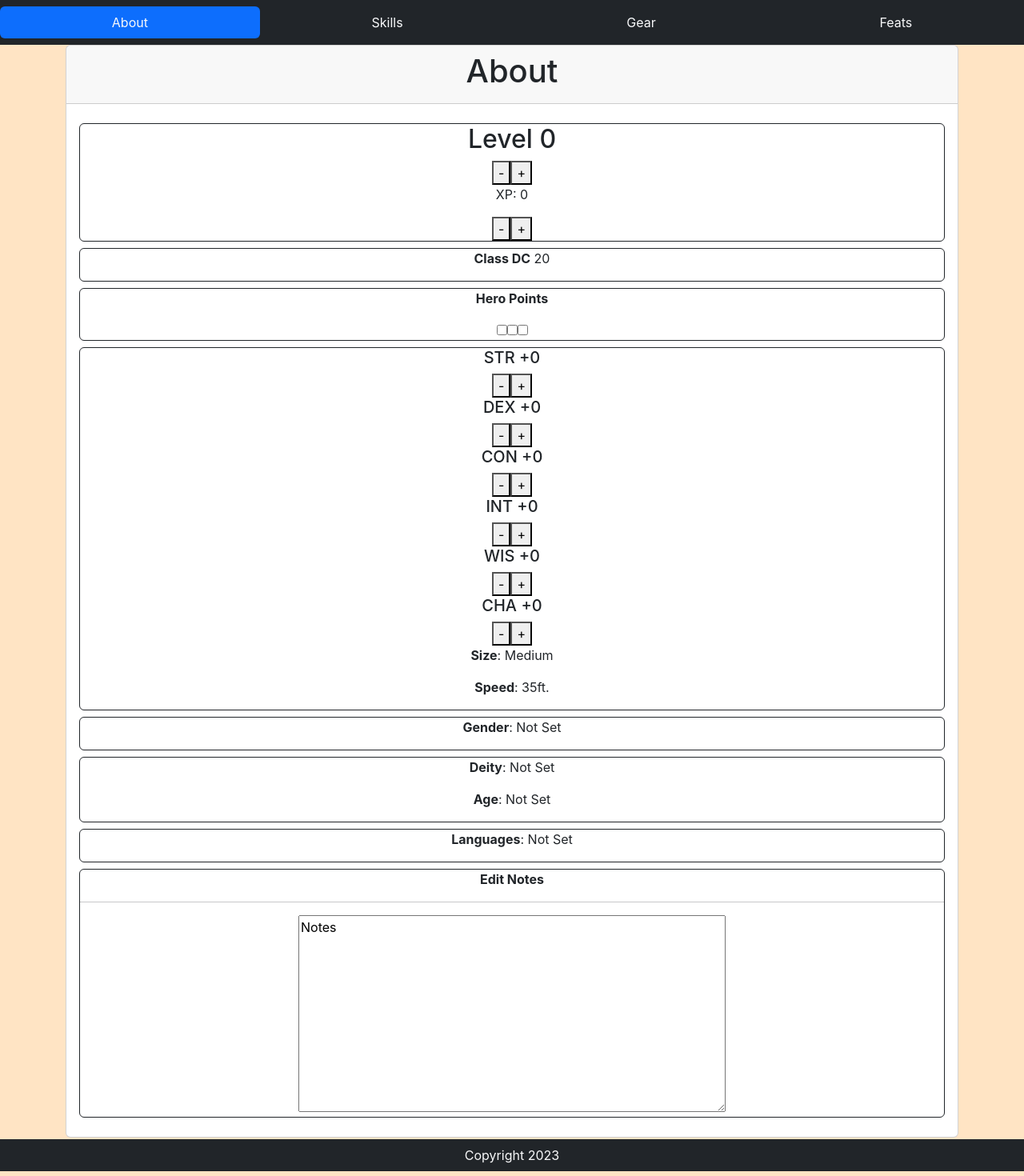
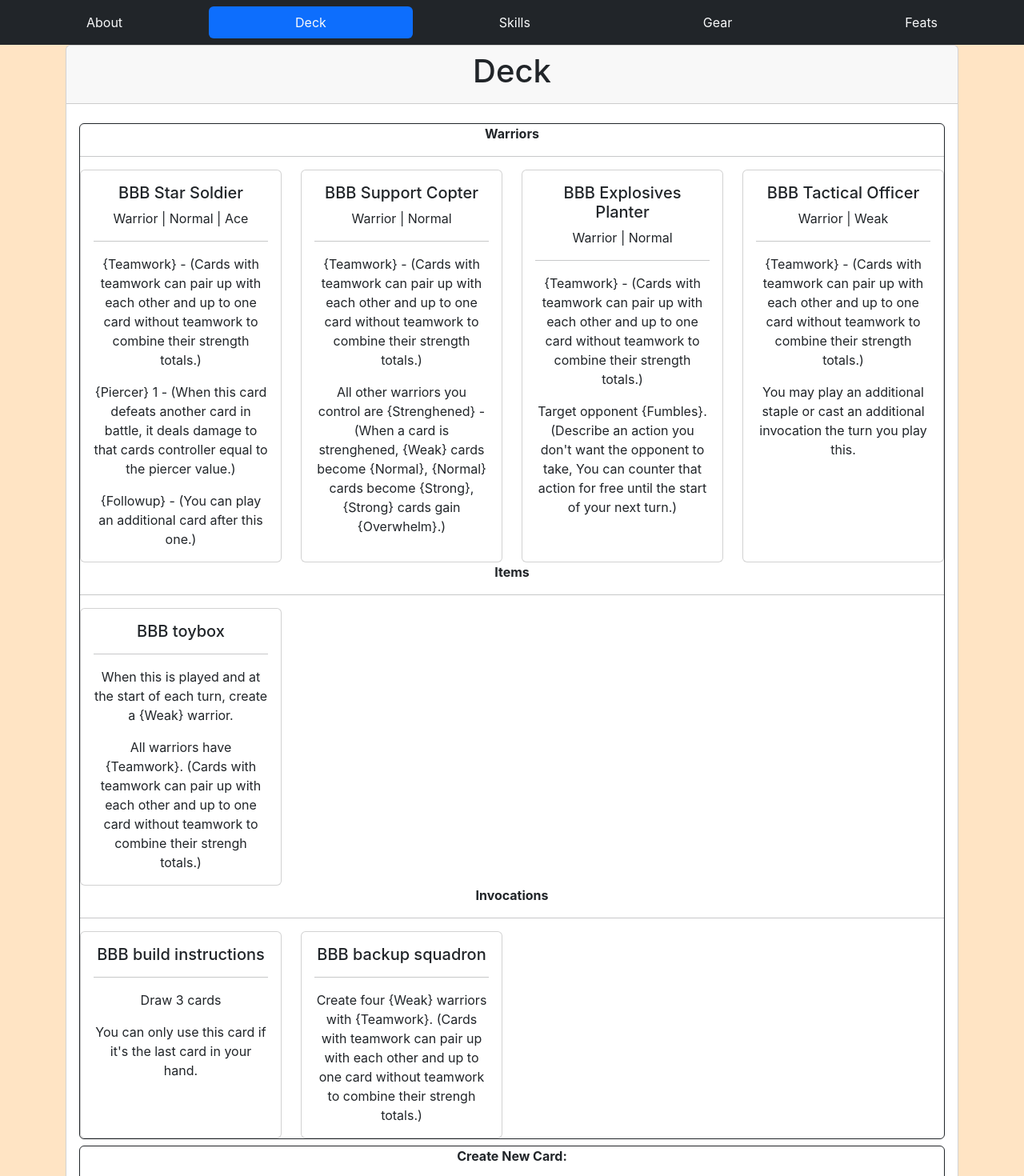
Before and after one commit to greg93john/perfect-draw-card-creator, a React (Create React App) app: page / in a window 1280 px wide. Shown: the top 1470 px of the page at 80% size. Built offline with nearby package versions, Linux system fonts and the light colour scheme; the HTML template or start-up script is replaced by a standard one.

Commit message:
Adds "Deck" tab to page (repurposing project to Perfect Draw! )

```diff
--- a/package.json
+++ b/package.json
@@ -1,5 +1,5 @@
 {
-  "name": "rpg-character-sheet",
+  "name": "perfect-draw-card-creator",
   "version": "0.1.0",
   "private": true,
   "dependencies": {
--- a/public/index.html
+++ b/public/index.html
@@ -8,7 +8,7 @@
   <meta name="theme-color" content="#000000" />
   <meta name="description" content="a webpage for character sheets" />
 
-  <title>RPG Character Sheet</title>
+  <title>Perfect Draw! Deck Creator</title>
   <link href="https://cdn.jsdelivr.net/npm/bootstrap@5.3.2/dist/css/bootstrap.min.css" rel="stylesheet"
     integrity="sha384-T3c6CoIi6uLrA9TneNEoa7RxnatzjcDSCmG1MXxSR1GAsXEV/Dwwykc2MPK8M2HN" crossorigin="anonymous">
 </head>
--- a/src/App.js
+++ b/src/App.js
@@ -5,7 +5,14 @@ import Footer from "./components/Footer";
 import NavBar from "./components/NavBar";
 
 function App() {
-  const [tabName, setTabName] = useState("About");
+  const [tabName, setTabName] = useState("Deck");
+
+  const [cardData, setCardData] = useState(
+    {
+      type: "warrior"
+
+    }
+  )
 
   const [charData, setCharData] = useState(
     {
@@ -35,20 +42,109 @@ function App() {
         silver: 0,
         copper: 0,
       },
+
+      name: "Elena Guerrero",
+      pronouns: "She/Her",
+      passion: 3,
+      skill: -1,
+      friendship: 1,
+      exp: 0,
+      cards:
+      {
+        warriors: {
+          BBB_Star_Soldier: {
+            strength: "Normal",
+            isAce: true,
+            effects:
+              [
+                "{Teamwork} - (Cards with teamwork can pair up with each other and up to one card without teamwork to combine their strength totals.)",
+                "{Piercer} 1 - (When this card defeats another card in battle, it deals damage to that cards controller equal to the piercer value.)",
+                "{Followup} - (You can play an additional card after this one.)"
+              ]
+          },
+
+          BBB_Support_Copter: {
+            strength: "Normal",
+            isAce: false,
+            effects:
+              [
+                "{Teamwork} - (Cards with teamwork can pair up with each other and up to one card without teamwork to combine their strength totals.)",
+                "All other warriors you control are {Strenghened} - (When a card is strenghened, {Weak} cards become {Normal}, {Normal} cards become {Strong}, {Strong} cards gain {Overwhelm}.)"
+              ]
+          },
+
+          BBB_Explosives_Planter: {
+            strength: "Normal",
+            isAce: false,
+            effects:
+              [
+                "{Teamwork} - (Cards with teamwork can pair up with each other and up to one card without teamwork to combine their strength totals.)",
+                "Target opponent {Fumbles}. (Describe an action you don't want the opponent to take, You can counter that action for free until the start of your next turn.)"
+              ]
+          },
+
+          BBB_Tactical_Officer: {
+            strength: "Weak",
+            isAce: false,
+            effects:
+              [
+                "{Teamwork} - (Cards with teamwork can pair up with each other and up to one card without teamwork to combine their strength totals.)",
+                "You may play an additional staple or cast an additional invocation the turn you play this."
+              ]
+          },
+        },
+
+        items: {
+          BBB_toybox: {
+            strength: "normal",
+            effects :
+            [
+              "When this is played and at the start of each turn, create a {Weak} warrior.",
+              "All warriors have {Teamwork}. (Cards with teamwork can pair up with each other and up to one card without teamwork to combine their strengh totals.)"
+            ]
+          }
+        },
+
+        invocations: {
+          BBB_build_instructions: {
+            effects:
+            [
+              "Draw 3 cards",
+              "You can only use this card if it's the last card in your hand."
+            ]
+          },
+
+          BBB_backup_squadron: {
+            effects:
+            [
+              "Create four {Weak} warriors with {Teamwork}. (Cards with teamwork can pair up with each other and up to one card without teamwork to combine their strengh totals.)"
+            ]
+          }
+        },
+
+        specials: {
+
+        },
+
+        customs: {
+
+        }
+      }
+
     }
   );
 
-  function ChangeViewTo(varName) {
+  function ChangeTabTo(varName) {
     setTabName(varName);
   }
 
   function UpdateCharData(key, val) {
-    setCharData({...charData, [key]:val });
+    setCharData({ ...charData, [key]: val });
   }
 
   return (
     <div className="page-container">
-      <NavBar activeTabName={tabName} buttonFunction={ChangeViewTo} />
+      <NavBar activeTabName={tabName} buttonFunction={ChangeTabTo} />
       <MainView charData={charData} updateCharData={UpdateCharData} tabName={tabName} />
       <Footer />
     </div>
--- a/src/components/Footer.jsx
+++ b/src/components/Footer.jsx
@@ -1,5 +1,3 @@
-import React from "react";
-
 function Footer() {
   return (
     <footer className="bg-dark position-absolute bottom-0 w-100 py-2">
--- a/src/components/MainView.jsx
+++ b/src/components/MainView.jsx
@@ -1,4 +1,5 @@
 import About from './tab-bodies/About';
+import Deck from './tab-bodies/Deck';
 import Feats from './tab-bodies/Feats';
 import Gear from './tab-bodies/Gear';
 import Skills from './tab-bodies/Skills';
@@ -9,6 +10,8 @@ function MainView(props) {
 
     switch (name.toLowerCase()) {
       case "about": return (<About charData={props.charData} updateCharData={props.updateCharData} />);
+
+      case "deck": return (<Deck charData={props.charData} updateCharData={props.updateCharData} />);
 
       case "feats": return (<Feats charData={props.charData} updateCharData={props.updateCharData} />);
 
--- a/src/components/NavBar.jsx
+++ b/src/components/NavBar.jsx
@@ -5,6 +5,11 @@ function NavBar(props) {
                 <li className="nav-item" role="presentation">
                     <button className={"nav-link text-light" + ((props.activeTabName.toLowerCase() === "about") ? " active" : "")} onClick={() => props.buttonFunction("About")} id="home-tab" data-bs-toggle="tab" type="button" role="tab" aria-selected="false" tabIndex="-1">
                         About
+                    </button>
+                </li>
+                <li className="nav-item" role="presentation">
+                    <button className={"nav-link text-light" + ((props.activeTabName.toLowerCase() === "deck") ? " active" : "")} onClick={() => props.buttonFunction("Deck")} id="contact-tab" data-bs-toggle="tab" type="button" role="tab" aria-selected="true">
+                        Deck
                     </button>
                 </li>
                 <li className="nav-item" role="presentation">
--- a/src/components/tab-bodies/About.jsx
+++ b/src/components/tab-bodies/About.jsx
@@ -1,5 +1,3 @@
-import { useState } from "react";
-
 function About(props) {
 
     return (
--- /dev/null
+++ b/src/components/tab-bodies/Deck.jsx
@@ -0,0 +1,79 @@
+function Deck(props) {
+
+    return (
+        <div className="card-body">
+            <div className="border border-dark rounded my-2">
+                <div className="warrior-cards-listing">
+                    <b>Warriors</b>
+                    <hr />
+                    <div className="row">
+                        {
+                            Object.keys(props.charData.cards.warriors).map((_warriorName) => {
+                                return (
+                                    <div className="col-3">
+                                        <div className="card h-100">
+                                            <div className="card-body">
+                                                <h5 className="card-title">{_warriorName.replace(/_/g, " ")}</h5>
+                                                <p>Warrior | {props.charData.cards.warriors[_warriorName].strength + (props.charData.cards.warriors[_warriorName].isAce? " | Ace" : "")}</p>
+                                                <hr />
+                                                {props.charData.cards.warriors[_warriorName].effects.map((description) => { return (<p className="card-text">{description}</p>) })}
+                                            </div>
+                                        </div>
+                                    </div>
+                                )
+                            })
+                        }
+                    </div>
+                </div>
+                <div className="item-cards-listing">
+                        <b>Items</b>
+                        <hr />
+                        <div className="row">
+                            {
+                                Object.keys(props.charData.cards.items).map((_itemName) => {
+                                    return (
+                                        <div className="col-3">
+                                            <div className="card h-100">
+                                                <div className="card-body">
+                                                    <h5 className="card-title">{_itemName.replace(/_/g, " ")}</h5>
+                                                    <hr />
+                                                    {props.charData.cards.items[_itemName].effects.map((description) => { return (<p className="card-text">{description}</p>)})}
+                                                </div>
+                                            </div>
+                                        </div>
+                                    )
+                                })
+                            }
+                        </div>
+                </div>
+                <div className="invocation-cards-listing">
+                    <b>Invocations</b>
+                    <hr />
+                    <div className="row">
+                    {
+                                Object.keys(props.charData.cards.invocations).map((_invocationName) => {
+                                    return (
+                                        <div className="col-3">
+                                            <div className="card h-100">
+                                                <div className="card-body">
+                                                    <h5 className="card-title">{_invocationName.replace(/_/g, " ")}</h5>
+                                                    <hr />
+                                                    {props.charData.cards.invocations[_invocationName].effects.map((description) => { return (<p className="card-text">{description}</p>)})}
+                                                </div>
+                                            </div>
+                                        </div>
+                                    )
+                                })
+                            }
+                    </div>
+                </div>
+            </div>
+            <div className="border border-dark rounded my-2">
+                <b>Create New Card:</b>
+                <hr />
+            </div>
+        </div>
+    );
+}
+
+export default Deck;
```
Also changed, not shown: 1 other file (tests, documents, lock files or other folders).
